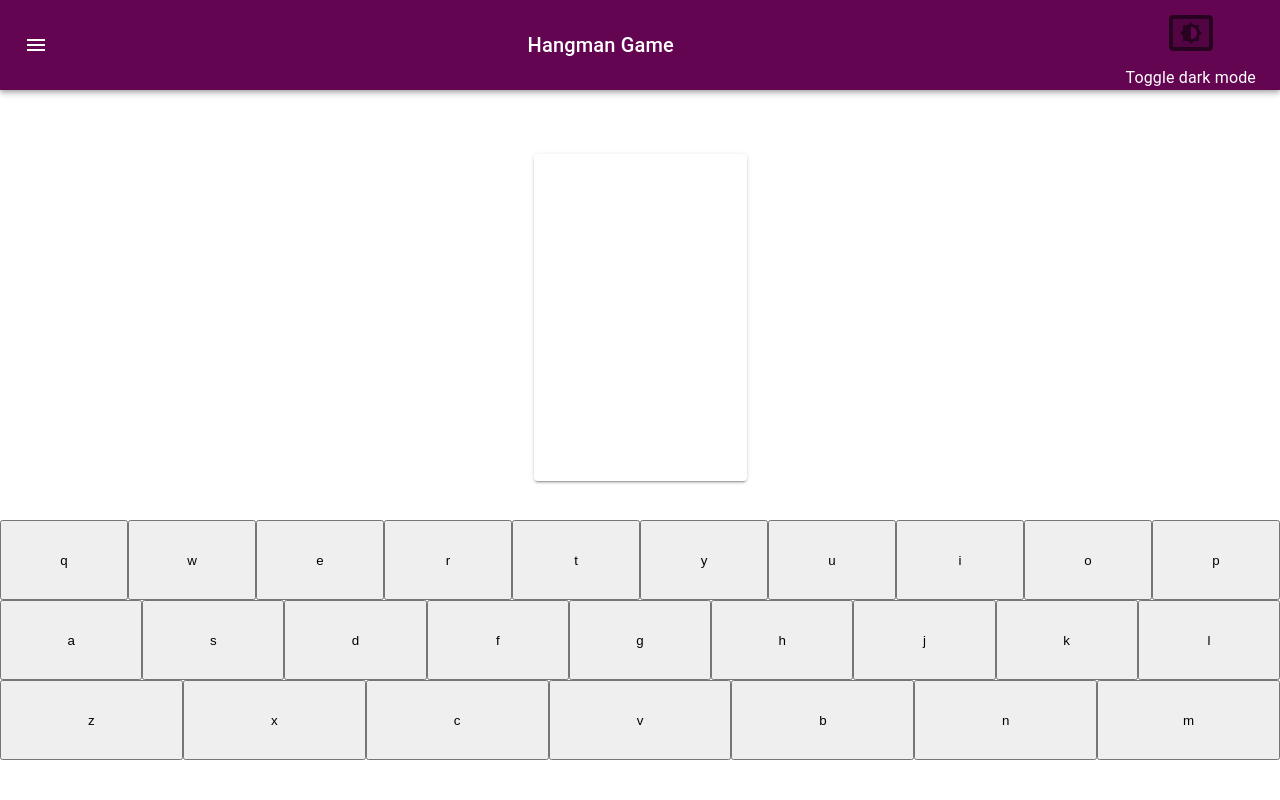
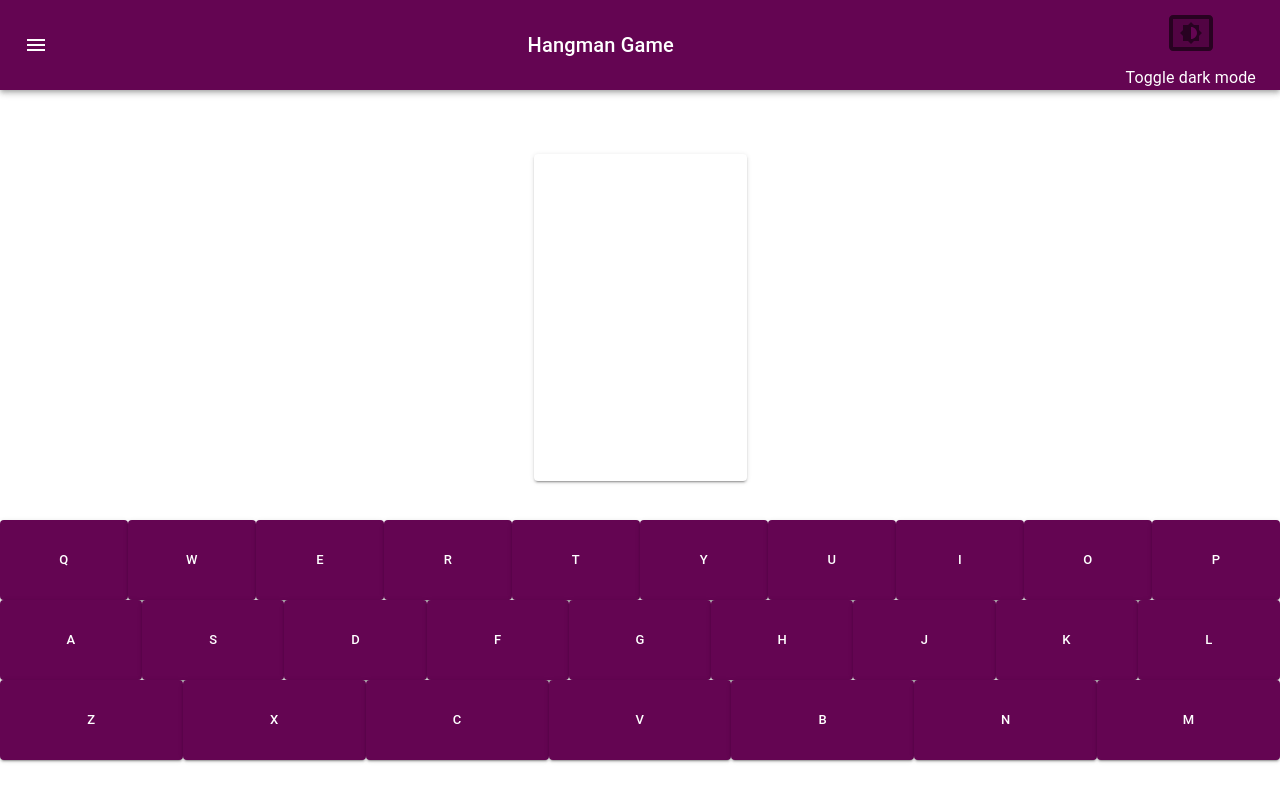
Before and after one commit to elemat28/hangmangameinreact, a React (Create React App) app: page / in a window 1280 px wide. Built offline with nearby package versions, Linux system fonts and the light colour scheme; no server answers.

Commit message:
OSK now uses MUI buttons and follows site theme

```diff
--- a/src/components/user_interface/hangman_game/OnScreenKeyboard.jsx
+++ b/src/components/user_interface/hangman_game/OnScreenKeyboard.jsx
@@ -1,7 +1,8 @@
 import React from "react";
 import Button from "@mui/material/Button";
 import "./OnScreenKeyboard.css";
-
+import { Box } from "@mui/material";
+import Paper from "@mui/material/Paper";
 function OnScreenKeyboard({
   spaceButton,
   buttonUseFunction,
@@ -12,10 +13,9 @@ function OnScreenKeyboard({
     ["a", "s", "d", "f", "g", "h", "j", "k", "l"],
     ["z", "x", "c", "v", "b", "n", "m"],
   ];
-  function keyboardButton({ character, onClick, key }) {
+
+  function MUIkeyboardButton({ character, onClick, key }) {
     return (
-      /*
-      //This needs to be re-formated to make it fit on screen, temporary fix is being used
       <Button
         variant="contained"
         id={`osk_button_${character}`}
@@ -26,29 +26,19 @@ function OnScreenKeyboard({
         }}
         key={key ? key : null}
         size="small"
+        style={{ minWidth: 0, width: "100%" }}
       >
         {character}
-      </Button>#
-      */
-      <input
-        type="button"
-        id={`osk_button_${character}`}
-        disabled={disabledButtonsArr.includes(character)}
-        onClick={(event) => {
-          onClick(event, character);
-        }}
-        key={key ? key : null}
-        value={character}
-      ></input>
+      </Button>
     );
   }
 
-  function addRow(keysInRow) {
+  function addMUIRow(keysInRow) {
     let row = [];
 
     keysInRow.forEach((element) => {
       row.push(
-        keyboardButton({
+        MUIkeyboardButton({
           character: element,
           onClick: buttonUseFunction,
           key: keysInRow.indexOf(element),
@@ -60,9 +50,9 @@ function OnScreenKeyboard({
   }
   return (
     <div className="on-screen-keyboard">
-      <div className="keyboard-row">{addRow(keysByRow[0])}</div>
-      <div className="keyboard-row">{addRow(keysByRow[1])}</div>
-      <div className="keyboard-row">{addRow(keysByRow[2])}</div>
+      <div className="keyboard-row">{addMUIRow(keysByRow[0])}</div>
+      <div className="keyboard-row">{addMUIRow(keysByRow[1])}</div>
+      <div className="keyboard-row">{addMUIRow(keysByRow[2])}</div>
       {spaceButton ? (
         <div className="keyboard-space">
           <Button variant="contained" title="space_button"></Button>
```
